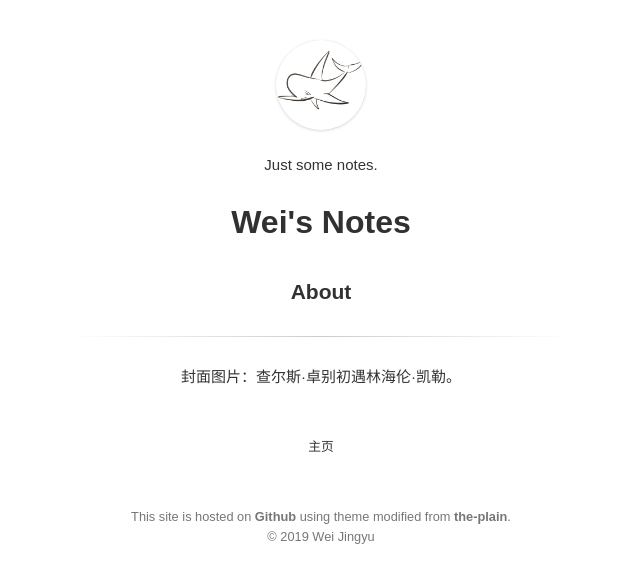
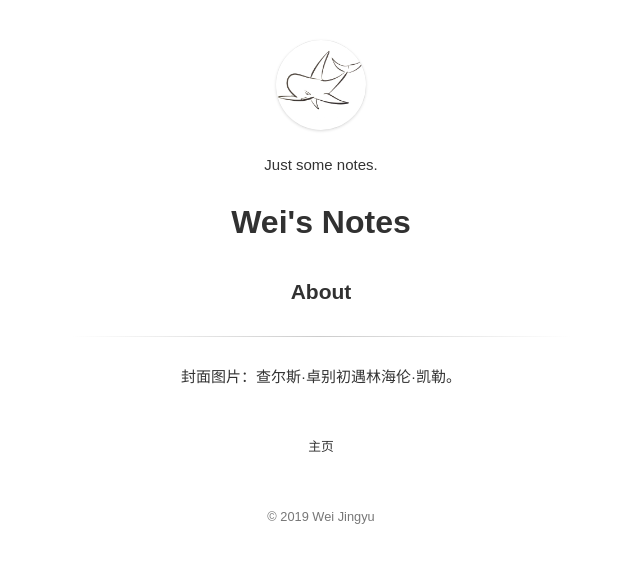
Before and after one commit to weijy/blog, a Jekyll site: the page built from about.md, in a window 1280 px wide. Shown: the top 583 px of the page, without its empty margins (319-959 px from the left). Built offline with Jekyll 4.4.1, drawn with Linux system fonts in a browser that asks for light colours; comment, search, counter and statistics services are not loaded.

Commit message:
Update footer.html

```diff
--- a/_includes/footer.html
+++ b/_includes/footer.html
@@ -1,6 +1,3 @@
 <div class="footer">
-  {% if page.url == '/about' %}
-  <span class="block">This site is hosted on <a href="http://github.com/">Github</a> using theme modified from <a href="http://github.com/heiswayi/the-plain" title="a minimalist Jekyll theme for personal blog">the-plain</a>.</span>
-  {% endif %}
   <span class="block">&copy; {{ site.time | date: '%Y' }} {{ site.author_name }}</span>
 </div>
```
